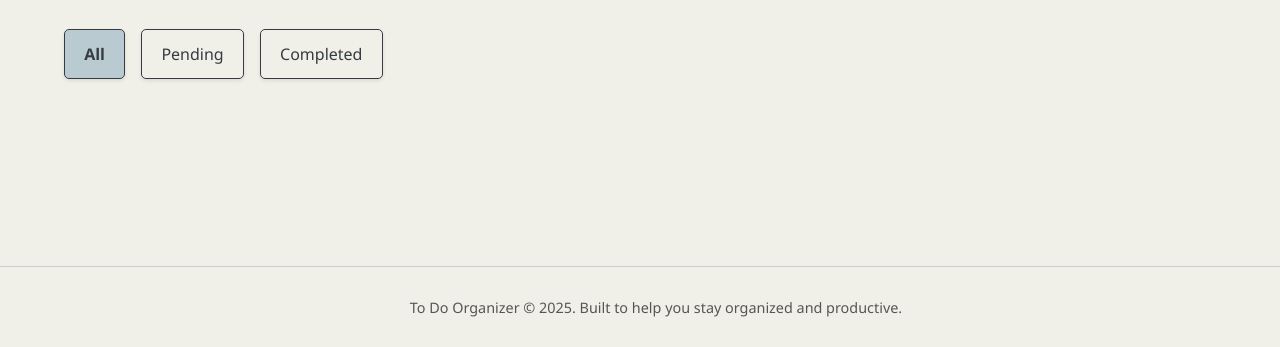
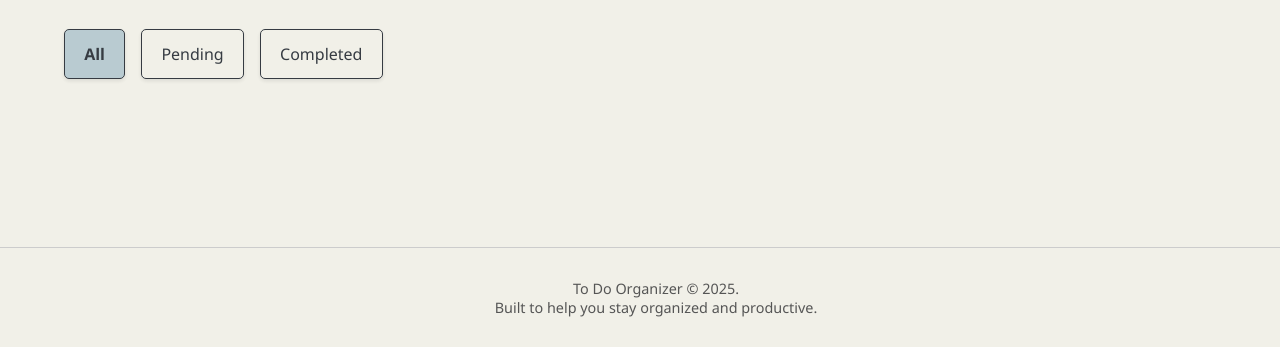
Before and after one commit to Snehal-RK/to-do-organizer, a plain HTML site: page index.html in a window 1280 px wide. Shown: the part 453-800 px from the top of the page. Drawn offline with Linux system fonts and the light colour scheme.

Commit message:
Configured footer

```diff
--- a/index.html
+++ b/index.html
@@ -35,7 +35,7 @@
     </ul>
 
     <footer class="app-footer">
-        <p>To Do Organizer &copy; 2025. Built to help you stay organized and productive.</p>
+        <p>To Do Organizer &copy; 2025. <br>Built to help you stay organized and productive.</p>
     </footer>
 
     <script src="script.js"></script>
```
